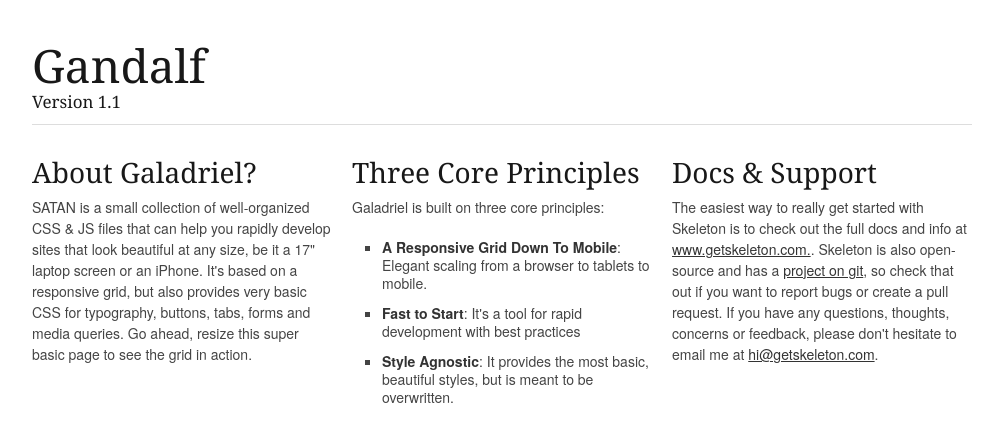
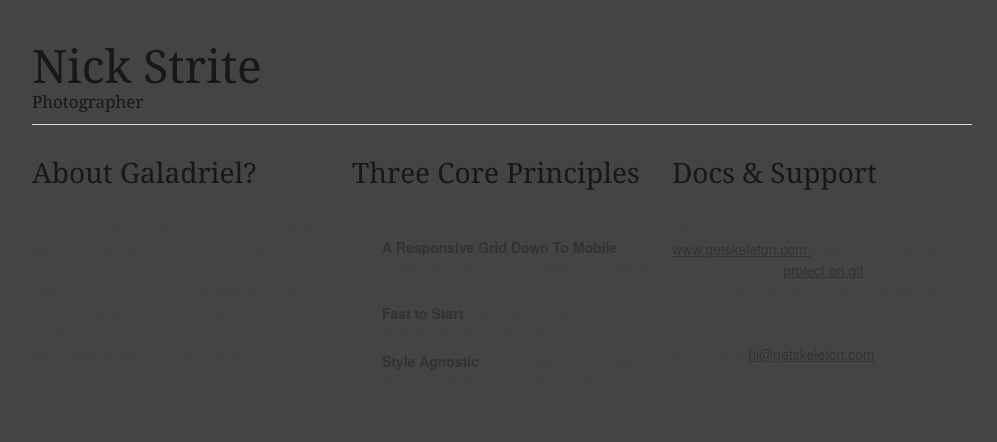
Before and after one commit to nstrite/Nick-Strite-Site, a plain HTML site: page public/index.html in a window 1280 px wide. Shown: the whole page, without its empty margins (138-1135 px from the left). Drawn offline with nearby package versions, Linux system fonts and the light colour scheme.

Commit message:
backgroundtitle

```diff
--- a/public/index.html
+++ b/public/index.html
@@ -8,7 +8,7 @@
 	<!-- Basic Page Needs
   ================================================== -->
 	<meta charset="utf-8">
-	<title>Your Page Title Here :)</title>
+	<title>Nick Strite: Photographer</title>
 	<meta name="description" content="">
 	<meta name="author" content="">
 
@@ -45,8 +45,8 @@
 
 	<div class="container">
 		<div class="sixteen columns">
-			<h1 class="remove-bottom" style="margin-top: 40px">Gandalf</h1>
-			<h5>Version 1.1</h5>
+			<h1 class="remove-bottom" style="margin-top: 40px">Nick Strite</h1>
+			<h5>Photographer</h5>
 			<hr />
 		</div>
 		<div class="one-third column">
--- a/public/stylesheets/base.css
+++ b/public/stylesheets/base.css
@@ -52,7 +52,7 @@
 /* #Basic Styles
 ================================================== */
 	body {
-		background: #fff;
+		background: #444;
 		font: 14px/21px "HelveticaNeue", "Helvetica Neue", Helvetica, Arial, sans-serif;
 		color: #444;
 		-webkit-font-smoothing: antialiased; /* Fix for webkit rendering */
```
